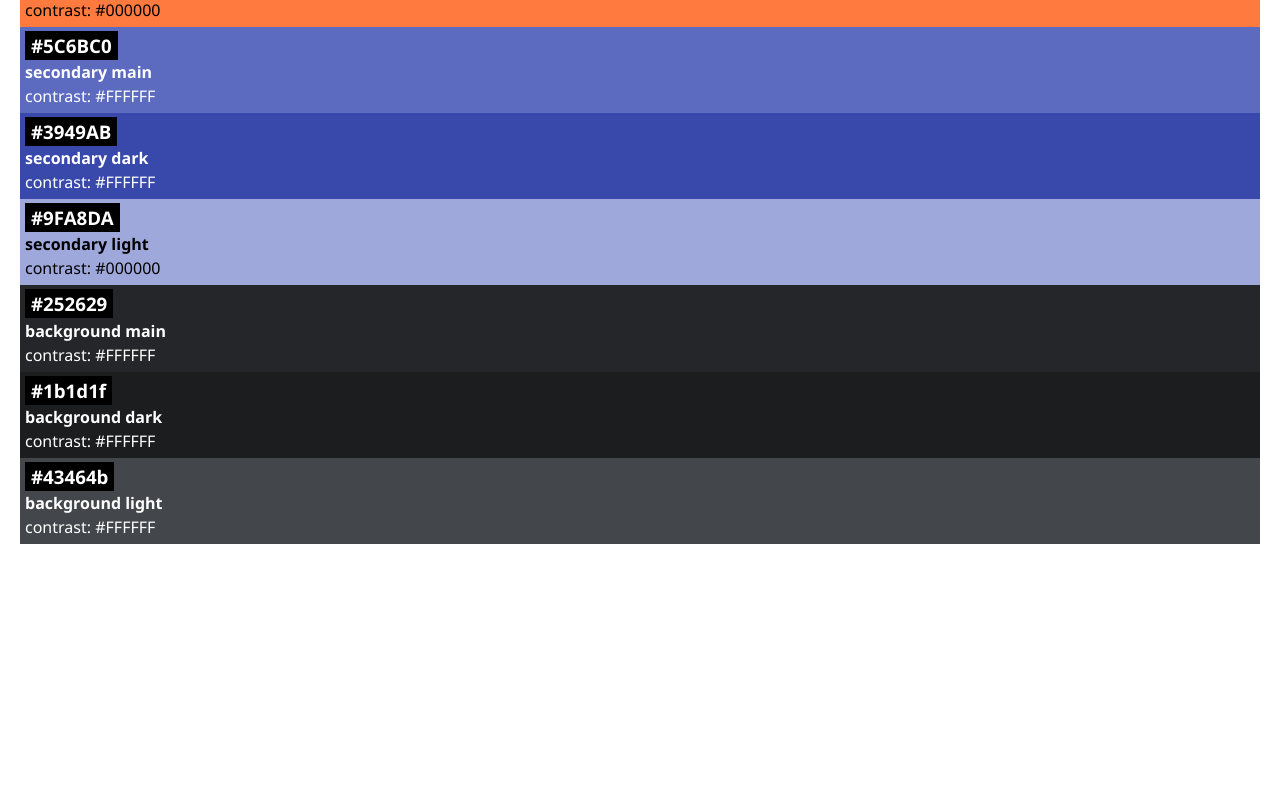
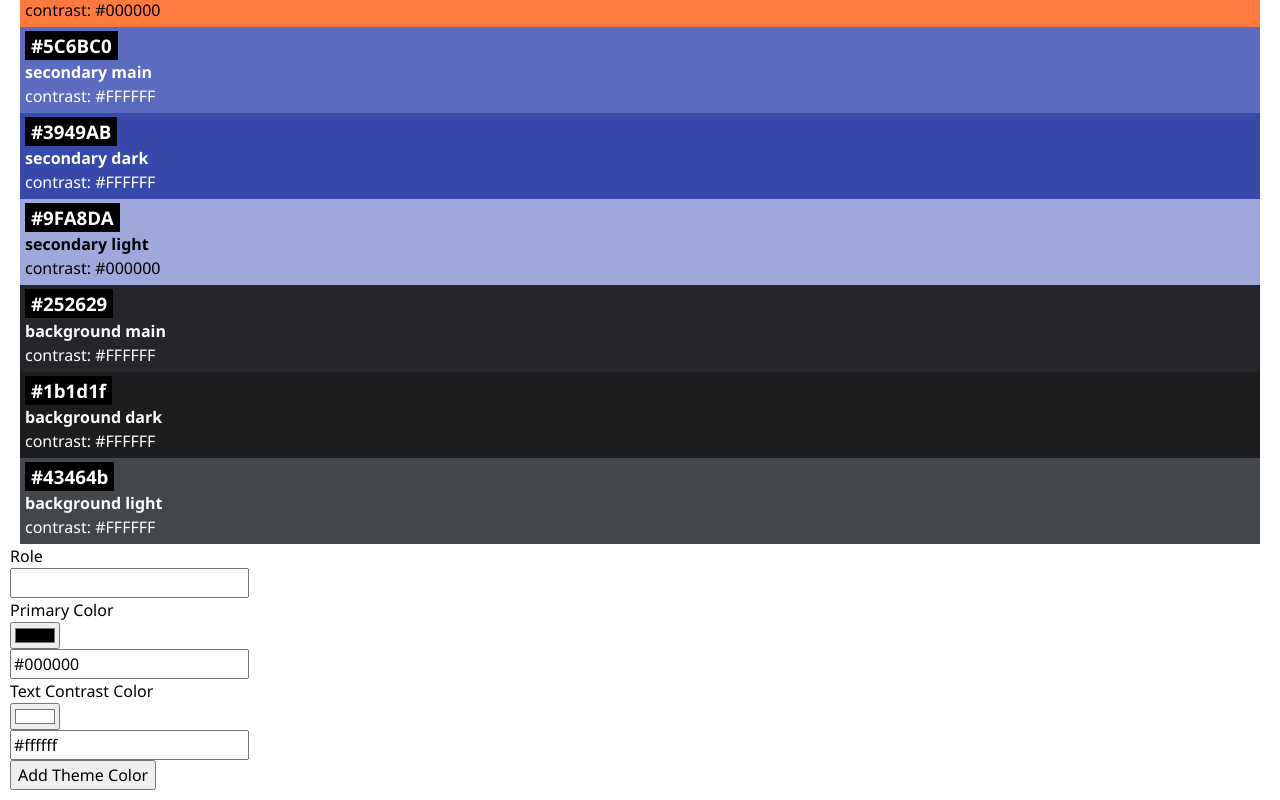
Before and after one commit to vscps/theme-creator-app, a React (Vite) app: page / in a window 1280 px wide. Shown: the part 289-1089 px from the top of the page. Before the commit the page ends 843 px from the top, so only its background shows below. Built offline with nearby package versions, Linux system fonts and the light colour scheme.

Commit message:
Added input fields for adding colors to an existing theme

```diff
--- a/package.json
+++ b/package.json
@@ -14,7 +14,8 @@
     "@octokit/rest": "^20.1.0",
     "dotenv": "^16.4.5",
     "react": "^18.2.0",
-    "react-dom": "^18.2.0"
+    "react-dom": "^18.2.0",
+    "uuid": "^11.1.0"
   },
   "devDependencies": {
     "@types/react": "^18.2.66",
--- a/src/App.jsx
+++ b/src/App.jsx
@@ -1,15 +1,22 @@
 import { initialColors } from "./lib/colors";
 import Color from "./Components/Color/Color";
+import ColorForm from "./Components/ColorForm/ColorForm";
 import "./App.css";
+import { useState } from "react";
 
 function App() {
+  const [themeColors, setThemeColors] = useState(initialColors);
   return (
     <>
       <h1>Theme Creator</h1>
 
-      {initialColors.map((color) => {
+      {themeColors.map((color) => {
         return <Color key={color.id} color={color} />;
       })}
+      <ColorForm
+        colorSet={themeColors}
+        setColorSet={setThemeColors}
+      ></ColorForm>
     </>
   );
 }
--- /dev/null
+++ b/src/Components/ColorForm/ColorForm.css
@@ -0,0 +1,5 @@
+.colorForm {
+  display: flex;
+  flex-direction: column;
+  align-items: flex-start;
+}
--- /dev/null
+++ b/src/Components/ColorForm/ColorForm.jsx
@@ -0,0 +1,76 @@
+import { useState } from "react";
+import "./ColorForm.css";
+import ColorInput from "./ColorInput";
+import { v4 as uuid } from "uuid";
+
+export default function ColorForm({ colorSet, setColorSet }) {
+  const [currentColor, setCurrentColor] = useState({
+    hex: "#000000",
+    contrastText: "#ffffff",
+    role: "",
+  });
+
+  function handleAddThemeColor(event) {
+    event.preventDefault();
+    const role = event.target.role.value;
+    const colorData = { id: uuid(), ...currentColor, role: role };
+
+    setColorSet([colorData, ...colorSet]);
+
+    // Reset the current color fields after adding
+    setCurrentColor({
+      hex: "#000000",
+      contrastText: "#ffffff",
+      role: "",
+    });
+
+    event.target.role.value = "";
+  }
+
+  return (
+    <form onSubmit={handleAddThemeColor} className="colorForm">
+      <label htmlFor="role" aria-required>
+        Role
+      </label>
+      <input type="text" name="role" required></input>
+      {/* <ul>
+        {colorSet.map((color) => (
+          <li key="newColor">
+            <ColorInput colorRole={color.role} hexColor={color.hex} />
+            <ColorInput
+              colorRole="contrastText"
+              hexColor={color.contrastText}
+            />
+          </li>
+        ))}
+      </ul> */}
+      <ul>
+        {
+          <li key="newColor">
+            <ColorInput
+              colorName="hex"
+              hexColor={currentColor.hex}
+              colorDescription={"Primary Color"}
+              onChangeFunction={(event) =>
+                setCurrentColor({ ...currentColor, hex: event.target.value })
+              }
+            />
+            <ColorInput
+              colorName="contrastText"
+              hexColor={currentColor.contrastText}
+              colorDescription={"Text Contrast Color"}
+              onChangeFunction={(event) =>
+                setCurrentColor({
+                  ...currentColor,
+                  contrastText: event.target.value,
+                })
+              }
+            />
+          </li>
+        }
+      </ul>
+
+      <button>Add Theme Color</button>
+    </form>
+  );
+}
--- /dev/null
+++ b/src/Components/ColorForm/ColorInput.css
@@ -0,0 +1,9 @@
+ul,
+ul li {
+  display: flex;
+  flex-direction: column;
+  align-items: flex-start;
+  list-style: none;
+  margin: 0;
+  padding: 0;
+}
--- /dev/null
+++ b/src/Components/ColorForm/ColorInput.jsx
@@ -0,0 +1,23 @@
+import { Fragment } from "react";
+import "./ColorInput.css";
+
+export default function ColorInput({
+  colorName,
+  hexColor,
+  colorDescription,
+  onChangeFunction,
+}) {
+  return (
+    <Fragment>
+      <label htmlFor={colorName}>{colorDescription}</label>
+      <input
+        type="color"
+        id={colorName}
+        name={colorName}
+        value={hexColor}
+        onChange={onChangeFunction}
+      />
+      <input type="text" value={hexColor} onChange={onChangeFunction}></input>
+    </Fragment>
+  );
+}
```
Also changed, not shown: 1 other file (tests, documents, lock files or other folders).
